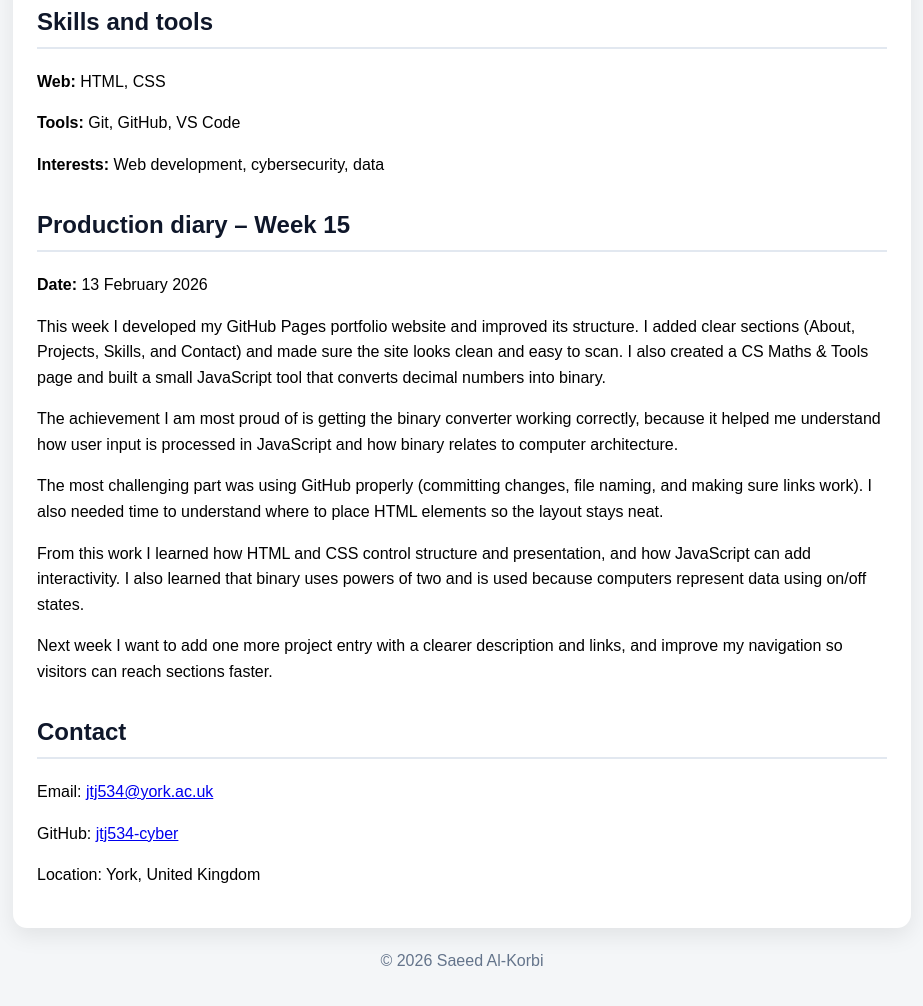
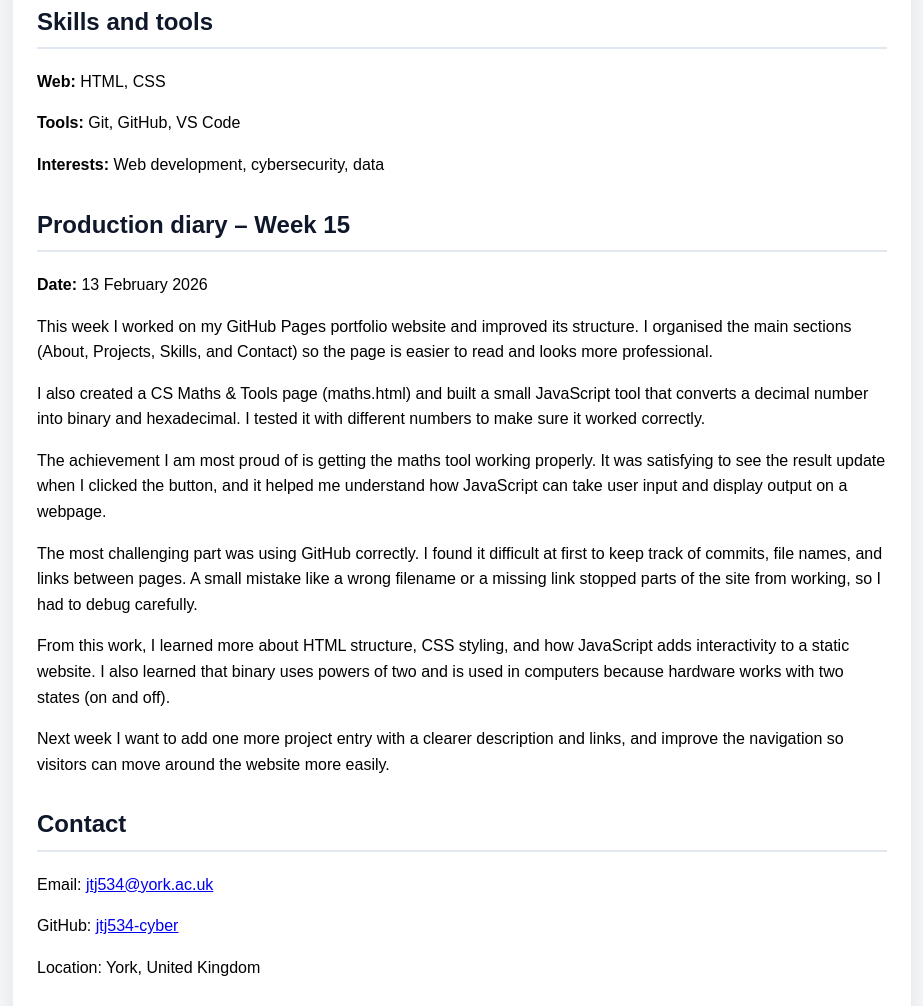
Before and after one commit to jtj534-cyber/jtj534-cyber.github.io, a plain HTML site: page index.html in a window 1280 px wide. Shown: the part 1368-2374 px from the top of the page, without its empty margins (178-1101 px from the left). Drawn offline with Linux system fonts and the light colour scheme.

Commit message:
Update index.html

```diff
--- a/index.html
+++ b/index.html
@@ -60,38 +60,44 @@
       <p><strong>Tools:</strong> Git, GitHub, VS Code</p>
       <p><strong>Interests:</strong> Web development, cybersecurity, data</p>
     </section>
-   <section id="production-diary">
+
+    <section id="production-diary">
   <h2>Production diary – Week 15</h2>
   <p><strong>Date:</strong> 13 February 2026</p>
 
   <p>
-    This week I developed my GitHub Pages portfolio website and improved its structure.
-    I added clear sections (About, Projects, Skills, and Contact) and made sure the site
-    looks clean and easy to scan. I also created a CS Maths & Tools page and built a small
-    JavaScript tool that converts decimal numbers into binary.
+    This week I worked on my GitHub Pages portfolio website and improved its structure.
+    I organised the main sections (About, Projects, Skills, and Contact) so the page is
+    easier to read and looks more professional.
   </p>
 
   <p>
-    The achievement I am most proud of is getting the binary converter working correctly,
-    because it helped me understand how user input is processed in JavaScript and how binary
-    relates to computer architecture.
+    I also created a CS Maths &amp; Tools page (maths.html) and built a small JavaScript tool
+    that converts a decimal number into binary and hexadecimal. I tested it with different
+    numbers to make sure it worked correctly.
   </p>
 
   <p>
-    The most challenging part was using GitHub properly (committing changes, file naming,
-    and making sure links work). I also needed time to understand where to place HTML
-    elements so the layout stays neat.
+    The achievement I am most proud of is getting the maths tool working properly. It was
+    satisfying to see the result update when I clicked the button, and it helped me understand
+    how JavaScript can take user input and display output on a webpage.
   </p>
 
   <p>
-    From this work I learned how HTML and CSS control structure and presentation, and how
-    JavaScript can add interactivity. I also learned that binary uses powers of two and
-    is used because computers represent data using on/off states.
+    The most challenging part was using GitHub correctly. I found it difficult at first to
+    keep track of commits, file names, and links between pages. A small mistake like a wrong
+    filename or a missing link stopped parts of the site from working, so I had to debug carefully.
   </p>
 
   <p>
-    Next week I want to add one more project entry with a clearer description and links,
-    and improve my navigation so visitors can reach sections faster.
+    From this work, I learned more about HTML structure, CSS styling, and how JavaScript adds
+    interactivity to a static website. I also learned that binary uses powers of two and is used
+    in computers because hardware works with two states (on and off).
+  </p>
+
+  <p>
+    Next week I want to add one more project entry with a clearer description and links, and
+    improve the navigation so visitors can move around the website more easily.
   </p>
 </section>
 
```
